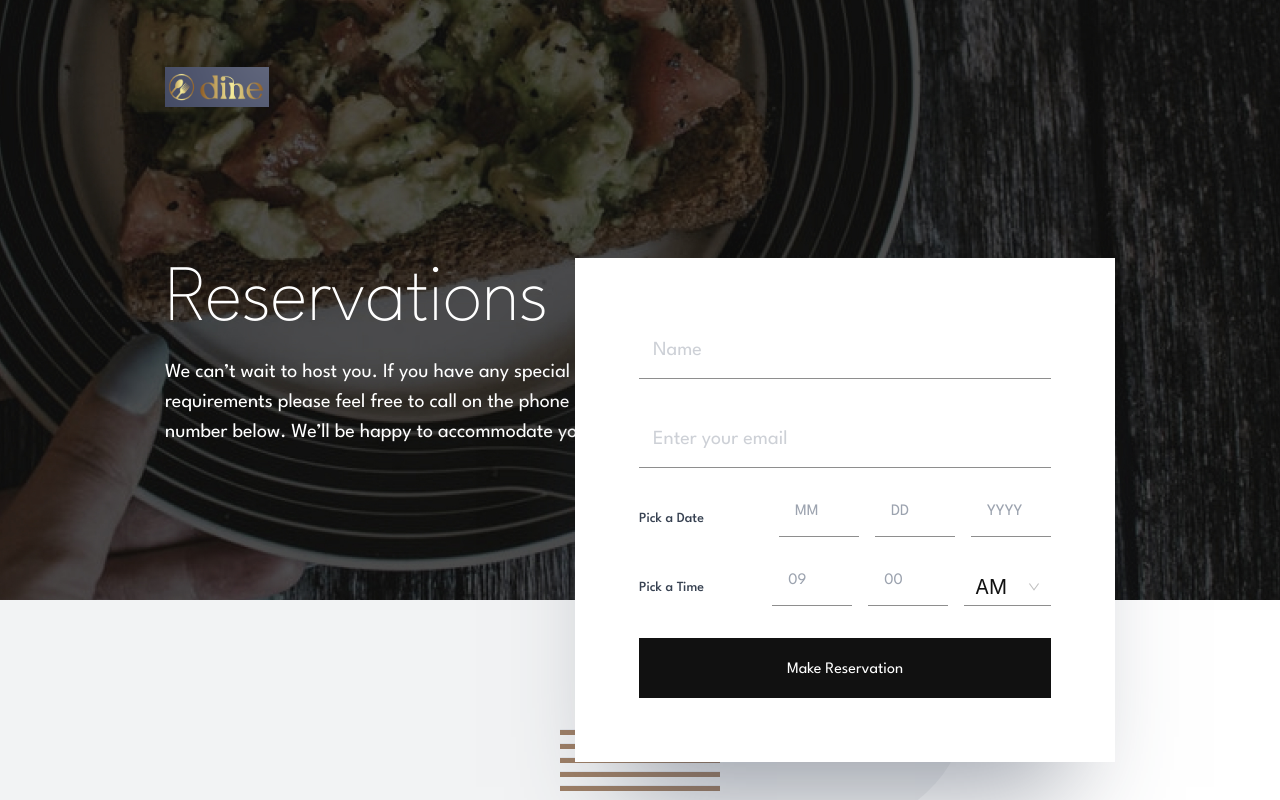
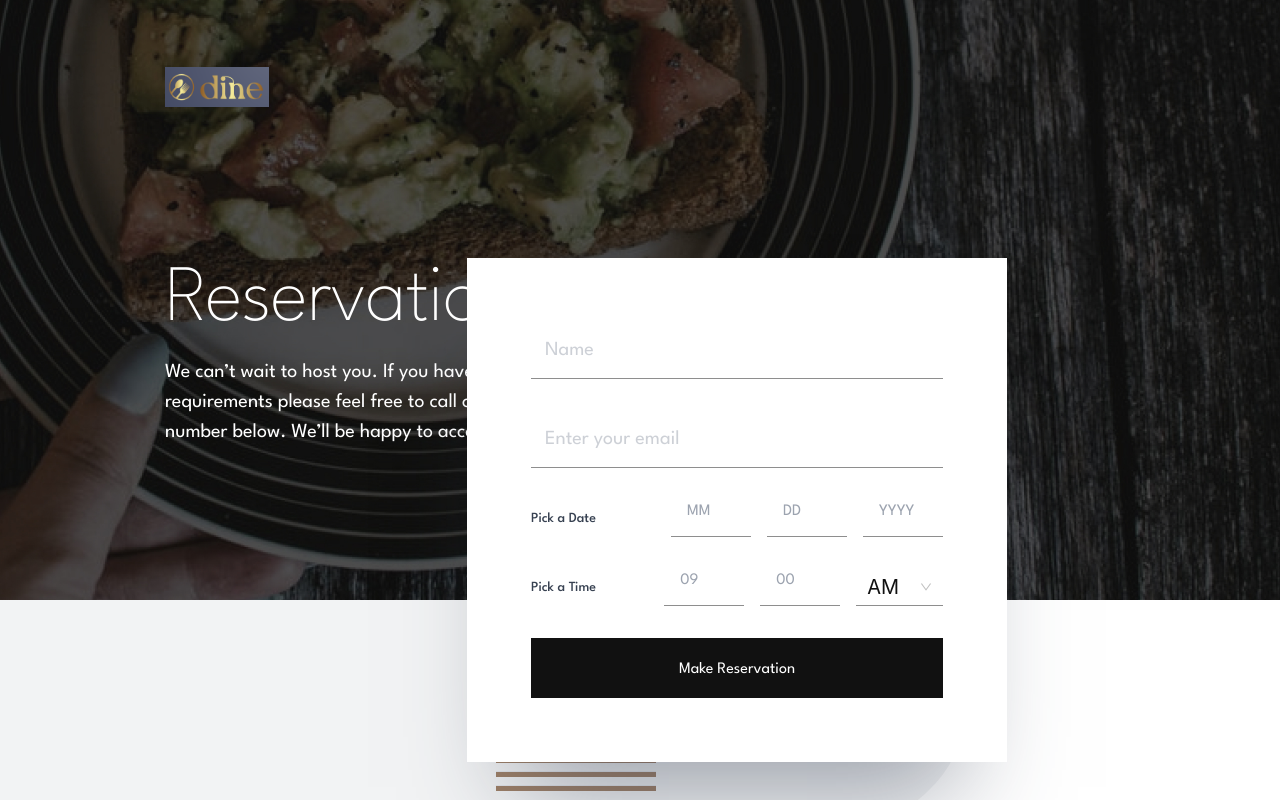
Before and after one commit to anritsetskhla10/dine-restaurant-website, a React (Vite) app: page /booking in a window 1280 px wide. Shown: the top 800 px of the page. Built offline with nearby package versions, Linux system fonts and the light colour scheme; the HTML template or start-up script is replaced by a standard one.

Commit message:
fix button hover and reservation element

```diff
--- a/src/components/Button.tsx
+++ b/src/components/Button.tsx
@@ -15,7 +15,7 @@ const Button: FC<IBtn> = ({ children, disabled, dark, onClick }) => {
         ${
           dark
             ? 'border-[#ffffff] bg-transparent text-[#ffffff] hover:bg-[#ffffff] hover:text-secondary-Mirage'
-            : 'border-[#ffffff] text-[#ffffff] bg-[#111111] hover:bg-[#111111] hover:text-[#ffffff]'
+            : 'border-[#ffffff] text-[#ffffff] bg-[#111111] hover:bg-[#ffffff] hover:text-[#111111] hover:border-[#111111]'
         }
         dark:border-[#ffffff] dark:bg-secondary-Mirage dark:hover:bg-[#ffffff] dark:hover:text-secondary-Mirage`}
       disabled={disabled}
--- a/src/view/Booking.tsx
+++ b/src/view/Booking.tsx
@@ -13,11 +13,11 @@ function Booking() {
         </p>
       </div>
       <div className='h-[320px] w-full bg-white'>
-          <div className='absolute top-[258px] right-[165px] z-30'>
+          <div className='absolute top-[258px] right-[165px] translate-x-[-20%] z-30'>
             <Form />
           </div>
           <div className='w-full h-full relative'>
-            <div className='w-full max-w-[160px] flex flex-col gap-2 absolute top-[50%] left-[50%] translate-y-[-50%] translate-x-[-50%] z-10'>
+            <div className='w-full max-w-[160px] flex flex-col gap-2 absolute top-[50%] left-[50%] translate-y-[-50%] translate-x-[-90%] z-10'>
                 <hr className='h-[6px] w-full bg-primary-Beaver'/>
                 <hr className='h-[6px] w-full bg-primary-Beaver'/>
                 <hr className='h-[6px] w-full bg-primary-Beaver'/>
```
